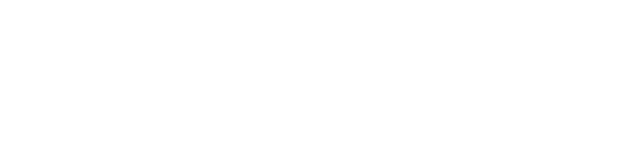
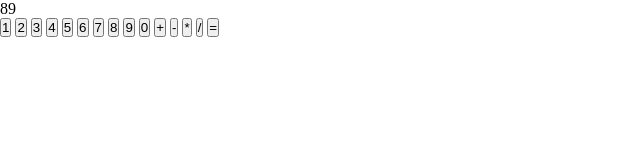
Before and after one commit to Robert4361/Calculator, a plain HTML site: page index.html in a window 1280 px wide. Shown: the whole page, without its empty margins (0-640 px from the left). Drawn offline with Linux system fonts and the light colour scheme.

Commit message:
Add calculator html

```diff
--- a/index.html
+++ b/index.html
@@ -8,7 +8,28 @@
   <title>Calculator</title>
 </head>
 <body>
-
+  <div class="calculator">
+    <div class="display">
+      89
+    </div>
+    <div class="buttons">
+      <button class="digit">1</button>
+      <button class="digit">2</button>
+      <button class="digit">3</button>
+      <button class="digit">4</button>
+      <button class="digit">5</button>
+      <button class="digit">6</button>
+      <button class="digit">7</button>
+      <button class="digit">8</button>
+      <button class="digit">9</button>
+      <button class="digit">0</button>
+      <button class="operator">+</button>
+      <button class="operator">-</button>
+      <button class="operator">*</button>
+      <button class="operator">/</button>
+      <button class="equals">=</button>
+    </div>
+  </div>
   <script type="text/javascript" src="js/script.js"></script>
 </body>
 </html>
```
